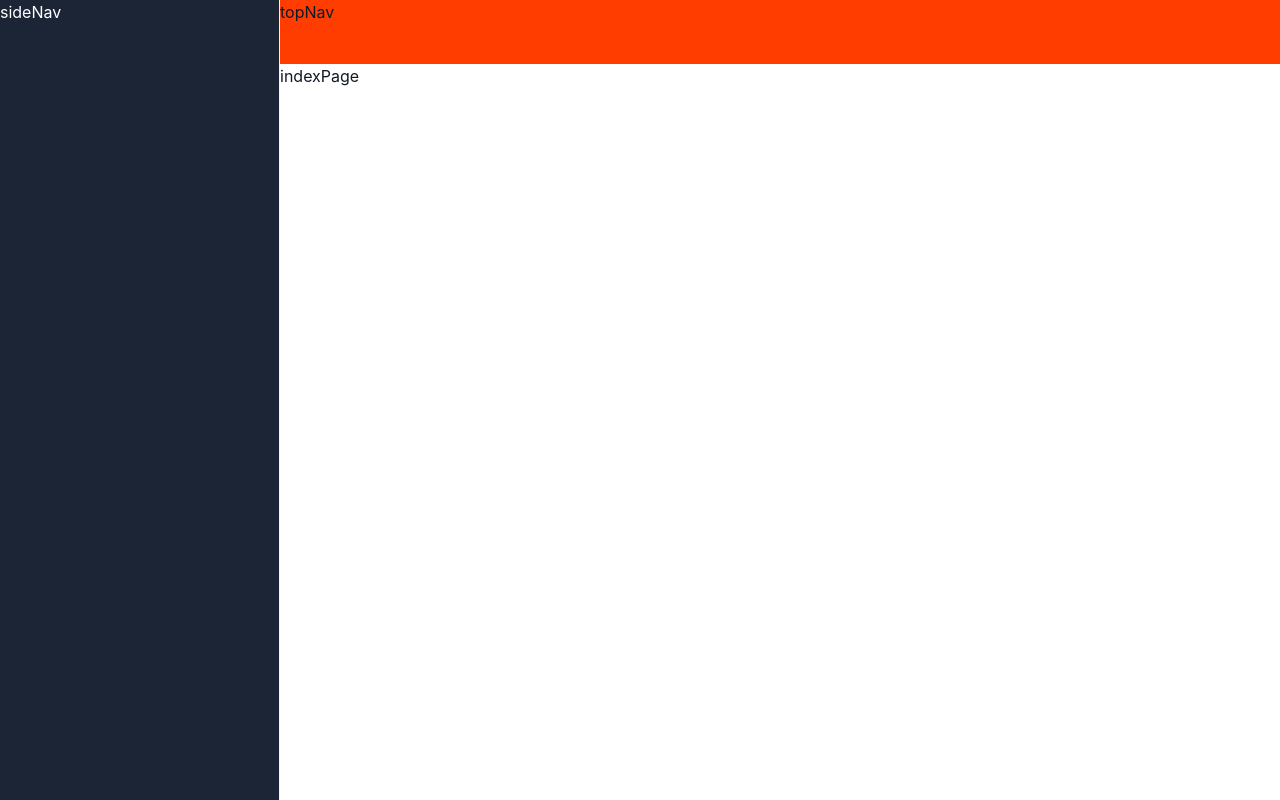
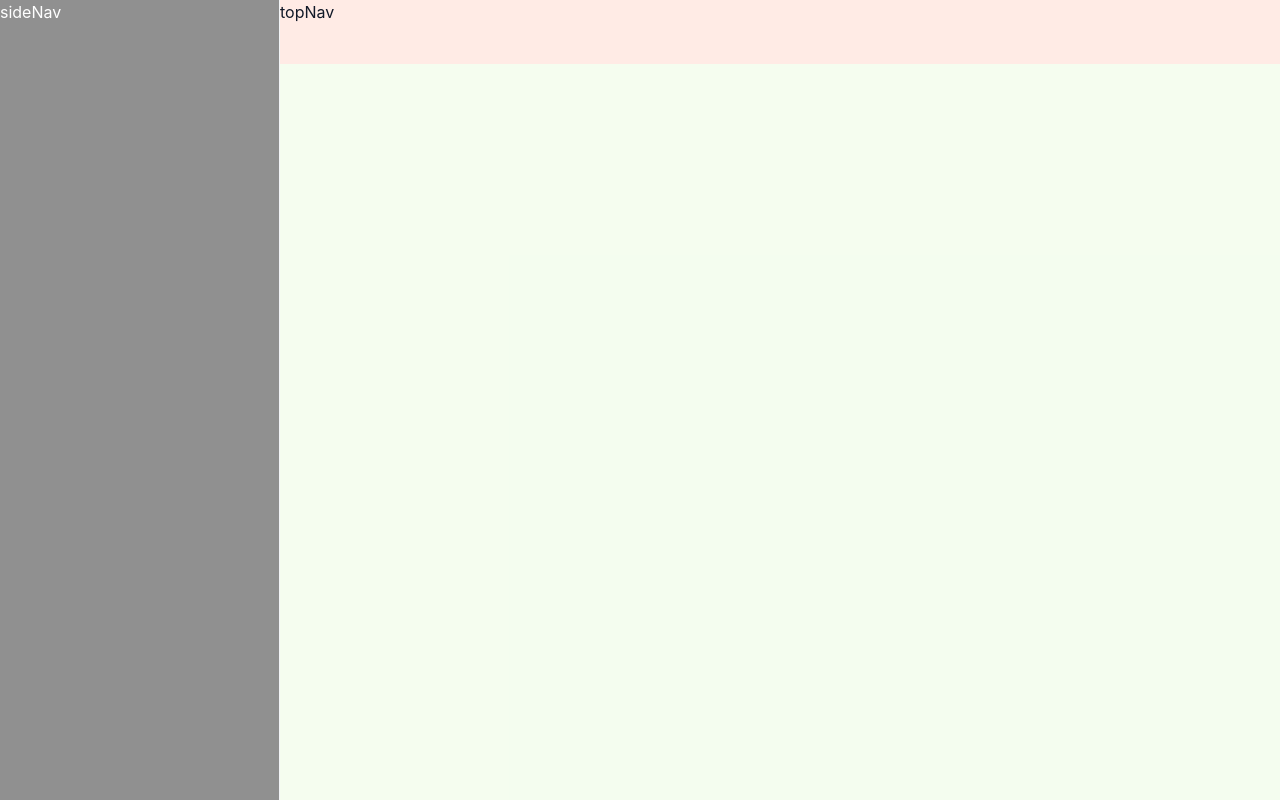
Before and after one commit to cailudys/Next.js-Mui, a Next.js app: page / in a window 1280 px wide. Built offline with nearby package versions, Linux system fonts and the light colour scheme.

Commit message:
完成滚动条样式的引入

```diff
--- a/package.json
+++ b/package.json
@@ -12,8 +12,11 @@
     "@emotion/react": "^11.10.6",
     "@emotion/styled": "^11.10.6",
     "@mui/material": "^5.11.12",
+    "lodash": "^4.17.21",
     "next": "13.2.3",
     "react": "18.2.0",
-    "react-dom": "18.2.0"
+    "react-dom": "18.2.0",
+    "simplebar": "file:5.3.4/dist/simplebar.min.css",
+    "simplebar-react": "^3.2.1"
   }
 }
--- /dev/null
+++ b/src/components/scrollbar.js
@@ -0,0 +1,5 @@
+import SimpleBar from 'simplebar-react';
+import { styled } from '@mui/material/styles';
+
+// 使用MUI的styled函数包装组件之后就可以使用SX属性设置组件样式了。
+export  const Scrollbar = styled(SimpleBar)``;
--- a/src/pages/index.js
+++ b/src/pages/index.js
@@ -1,11 +1,19 @@
 import React from 'react'
 import Layout from './layouts/dashboard/layout'
+import { Box } from '@mui/material';
+import { alpha } from '@mui/material/styles';
 
 const Page = () => {
   return (
-    <>
-      indexPage
-    </>
+    <Box
+      component="section"
+      sx={{
+
+        backgroundColor:alpha('#111927',0.1)
+      }}
+    >
+
+    </Box >
   )
 }
 
--- a/src/pages/layouts/dashboard/layout.js
+++ b/src/pages/layouts/dashboard/layout.js
@@ -2,19 +2,26 @@ import React from 'react'
 import SideNav from './side-nav'
 import TopNav from './top-nav'
 import { Box } from '@mui/material';
+import { alpha } from '@mui/material/styles';
+
 
 const Page = (props) => {
     return (
         <>
             <TopNav />
             <SideNav />
+
             <Box
                 sx={{
-                    ml: (theme)=>`${theme.const.sideNavWidth}px`
+                    ml: (theme) => `${theme.const.sideNavWidth}px`,
+                    height: (theme)=> `calc(100vh - ${theme.const.topNavHight}px)`,
+                    backgroundColor: alpha('#98ec65',0.1)
                 }}
             >
                 {props.children}
             </Box>
+
+
         </>
     )
 }
--- a/src/pages/layouts/dashboard/side-nav.js
+++ b/src/pages/layouts/dashboard/side-nav.js
@@ -1,6 +1,7 @@
 import React from 'react'
-import { Drawer, } from '@mui/material';
-
+import { Drawer, Box } from '@mui/material';
+import { Scrollbar } from '@/components/scrollbar';
+import { alpha } from '@mui/material/styles';
 
 const Page = () => {
   return <>
@@ -8,14 +9,33 @@ const Page = () => {
       anchor='left'
       PaperProps={{
         sx: {
-          backgroundColor: 'neutral.800',
+          backgroundColor: alpha('#757575',0.8),
           color: 'common.white',
-          width: (theme)=>theme.const.sideNavWidth
+          width: (theme) => theme.const.sideNavWidth,
+          height: '100vh'
         }
       }}
       variant="permanent"
     >
-      sideNav
+      <Scrollbar
+        sx={{
+          // 这里的height设置的是滚动条容器的高度，Scrollbar的包裹容器的height值应该和这里保持一致，否则有可能导致出现默认的滚动条。
+          height: '100vh',
+          // 这里是设置滚动条的颜色
+          '& .simplebar-scrollbar:before': {
+            background: 'neutral.400'
+          }
+        }}
+      >
+        <Box
+          sx={{
+            display: 'flex',
+            flexDirection: 'column',
+          }}
+        >
+          sideNav
+        </Box>
+      </Scrollbar>
     </Drawer>
   </>
 }
--- a/src/pages/layouts/dashboard/top-nav.js
+++ b/src/pages/layouts/dashboard/top-nav.js
@@ -10,7 +10,7 @@ const Page = () => {
                 sx={(theme) => ({
                     backdropFilter: 'blur(6px)',
                     backgroundColor: alpha(theme.palette.background.default, 0.8),
-                    backgroundColor: '#ff3d00',
+                    backgroundColor: alpha('#ff3d00',0.1),
                     position: 'sticky',
                     left: {
                         lg: theme.const.sideNavWidth
@@ -18,7 +18,7 @@ const Page = () => {
                     },
                     top: 0,
                     width: {
-                        lg: `calc(100% - ${theme.const.sideNavWidth}px)`
+                        lg: `calc(100vw - ${theme.const.sideNavWidth}px)`
                     },
                     minHeight: theme.const.topNavHight,
                     zIndex: theme.zIndex.appBar,
```
Also changed, not shown: src/pages/_app.js (+5 -2 lines), 1 other file (tests, documents, lock files or other folders).
